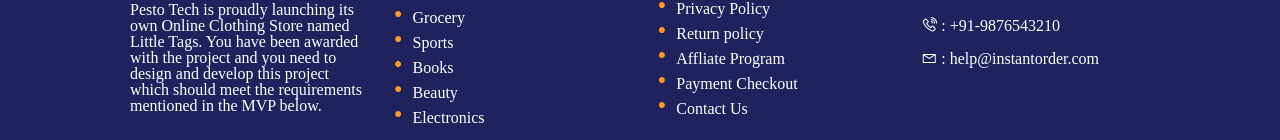
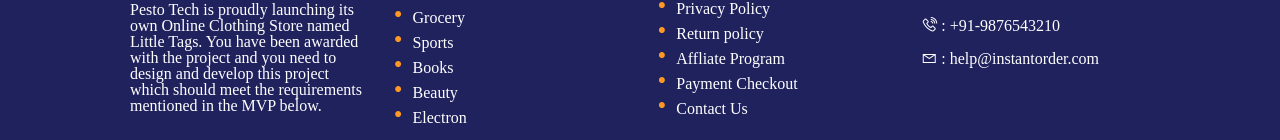
Before and after one commit to pesto-students/little-tags-anu3dev, a React (Create React App) app: page / in a window 1280 px wide. Shown: the part 1407-1547 px from the top of the page. Built offline with nearby package versions, Linux system fonts and the light colour scheme; a web font is replaced by a local one.

Commit message:
footer section edit

```diff
--- a/src/static/footer/Footer.jsx
+++ b/src/static/footer/Footer.jsx
@@ -18,7 +18,7 @@
                     <li><a href=".">Sports</a></li>
                     <li><a href=".">Books</a></li>
                     <li><a href=".">Beauty</a></li>
-                    <li><a href=".">Electronics</a></li>
+                    <li><a href=".">Electron</a></li>
                 </ul>
             </div>
             <div className="col-lg-3 col-md-3">
```
